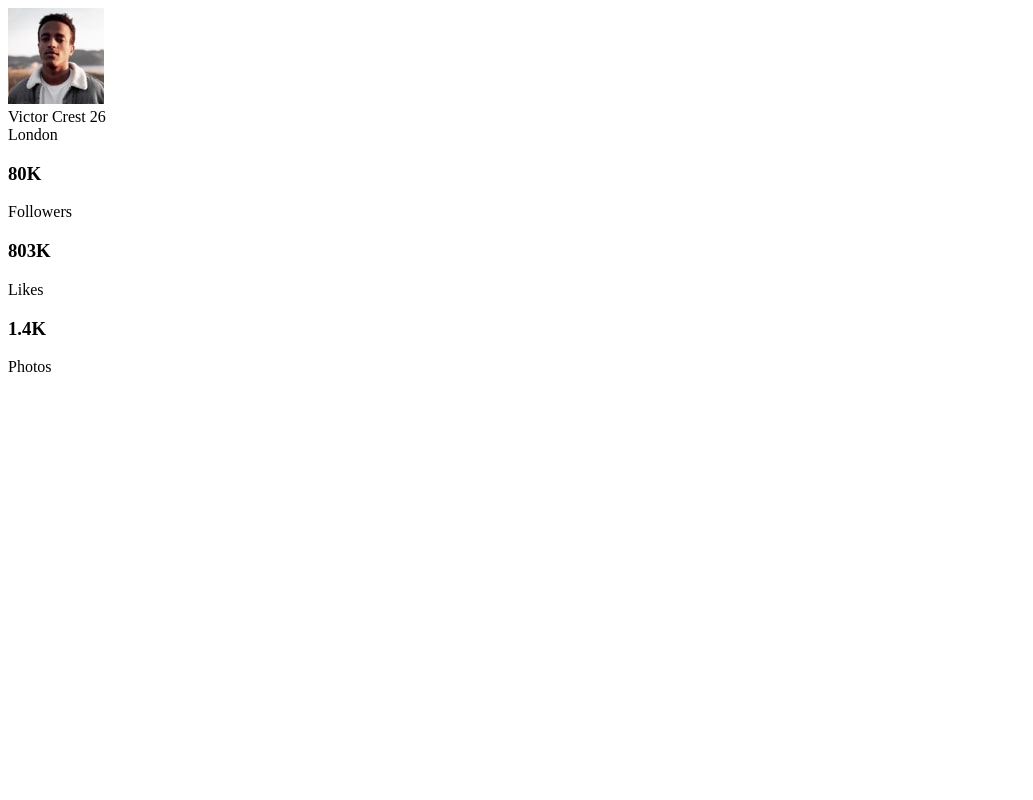
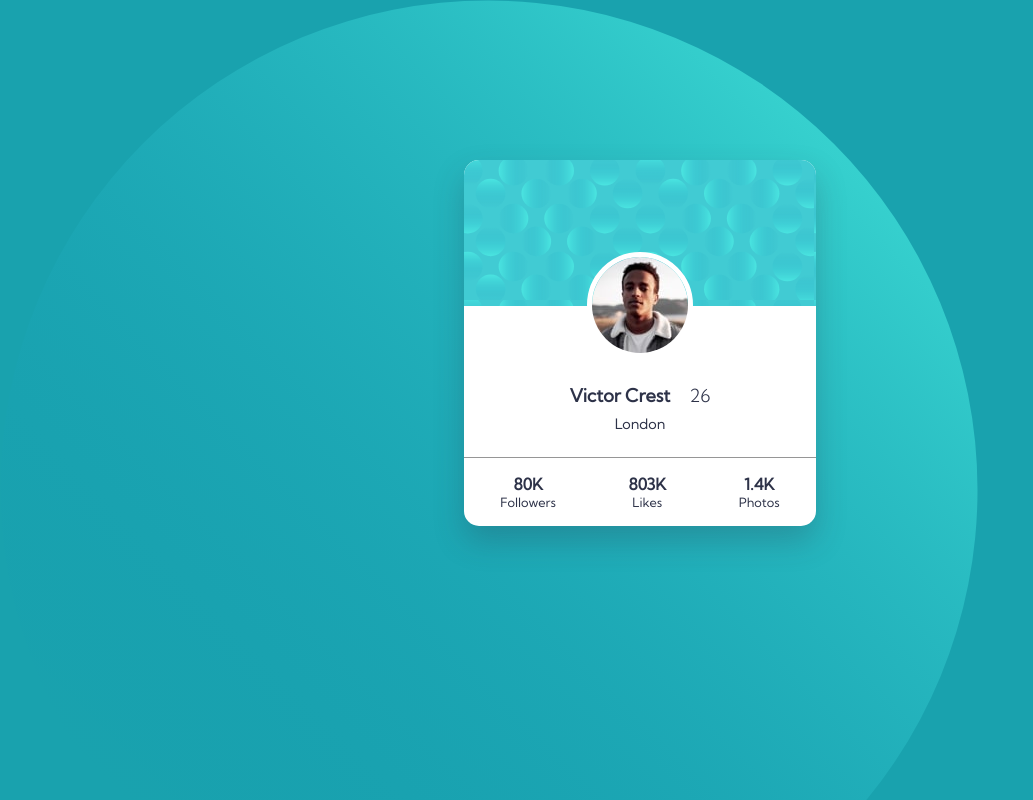
Before and after one commit to jubairhaider/profile-card-component, a plain HTML site: page index.html in a window 1280 px wide. Shown: the whole page, without its empty margins (0-1033 px from the left). Drawn offline with Linux system fonts and the light colour scheme.

Commit message:
Finished first version

```diff
--- a/index.html
+++ b/index.html
@@ -8,11 +8,11 @@
   <title>Frontend Mentor | Profile card component</title>
 </head>
 <body>
-  <section id="main">
+
     <div class="card">
       <div class="card-cover"></div>
       <div class="card-photo">
-        <img src="./images/image-victor.jpg" alt="image">
+        <img src="./images/image-victor.jpg" alt="image" class="photo">
       </div>
       <div class="card-title">
         <div class="main-title">
@@ -38,7 +38,7 @@
         </div>
       </div>
     </div>
-  </section>
+
 
 </body>
 </html>
--- a/styles/globals.scss
+++ b/styles/globals.scss
@@ -3,3 +3,4 @@ $very-dark-desaturate-blue: hsl(229, 23%, 23%);
 $dark-grayish-blue: hsl(227, 10%, 46%);
 $dark-gray: hsl(0, 0%, 59%);
 $Font-size: 18px;
+$white: #fff;
--- a/styles/styles.scss
+++ b/styles/styles.scss
@@ -1 +1,121 @@
 @import "./globals.scss";
+@import url("https://fonts.googleapis.com/css2?family=Kumbh+Sans:wght@300;400&display=swap");
+
+* {
+  box-sizing: border-box;
+  margin: 0;
+  padding: 0;
+}
+
+body {
+  background-color: $dark-cyan;
+  background-image: url(../images/bg-pattern-bottom.svg);
+  background-image: url(../images/bg-pattern-top.svg);
+  background-repeat: no-repeat;
+  color: $very-dark-desaturate-blue;
+  font-family: "Kumbh Sans", sans-serif;
+  font-size: $Font-size;
+  overflow: hidden;
+  display: flex;
+  align-items: center;
+  justify-content: center;
+}
+
+.card {
+  background-color: $white;
+  margin: 12.5% auto;
+  position: relative;
+  border-radius: 15px;
+  height: 100%;
+  width: 22rem;
+  box-shadow: 0 15px 30px hsla(229, 23%, 23%, 0.25);
+  .card-cover {
+    background-image: url(../images/bg-pattern-card.svg);
+    position: absolute;
+    width: 100%;
+    height: 40%;
+    top: 0%;
+    left: 0%;
+    border-top-left-radius: 15px;
+    border-top-right-radius: 15px;
+    z-index: 0;
+  }
+
+  .photo {
+    position: absolute;
+    top: 25%;
+    right: 35%;
+    border: 5px solid #fff;
+    border-radius: 50%;
+  }
+
+  .card-title {
+    margin-top: 12rem;
+
+    .main-title {
+      padding-top: 2rem;
+      display: flex;
+      align-items: center;
+      justify-content: center;
+    }
+
+    .name {
+      font-weight: 700;
+      margin-right: 1.2rem;
+    }
+
+    .age {
+      font-weight: 100;
+    }
+
+    .city {
+      display: flex;
+      align-items: center;
+      justify-content: center;
+      margin-bottom: 1.5rem;
+    }
+    .city-name {
+      padding-top: 0.5rem;
+      font-size: 0.9rem;
+    }
+  }
+
+  .info-section {
+    display: flex;
+    justify-content: space-around;
+    border-top: 0.5px solid $dark-gray;
+    padding: 1rem 0;
+
+    .info {
+      display: flex;
+      flex-direction: column;
+      align-items: center;
+      justify-content: center;
+
+      h3 {
+        font-size: 1rem;
+        font-weight: 700;
+      }
+
+      span {
+        font-size: 0.8rem;
+      }
+    }
+  }
+}
+
+@media (max-width: 500px) {
+  body {
+    background-position: 125% 200%, -25% -100%;
+  }
+
+  .card {
+    margin-top: 35%;
+  }
+}
+
+@media (max-width: 360px) {
+  .card {
+    width: 90%;
+  }
+}
```
Also changed, not shown: styles/globals.css (added), styles/styles.css, 2 other files.
